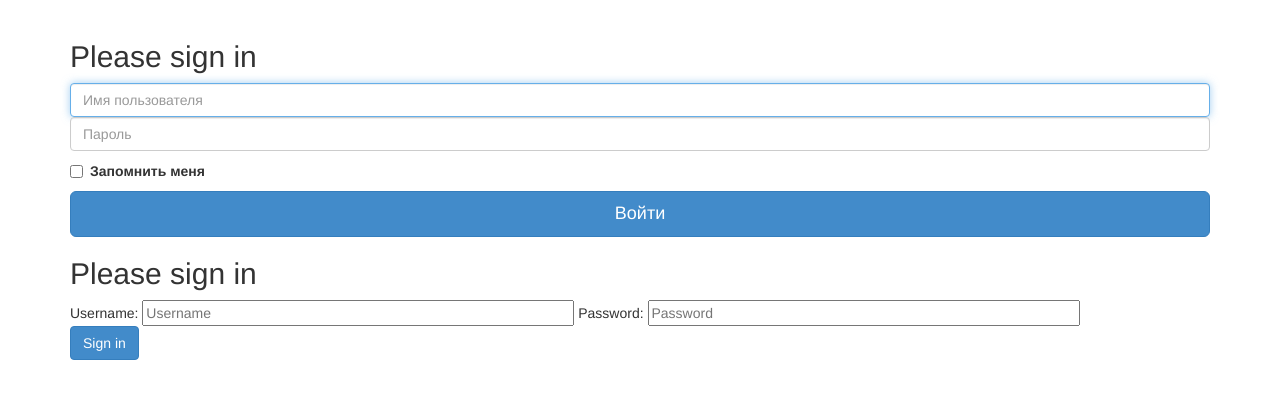
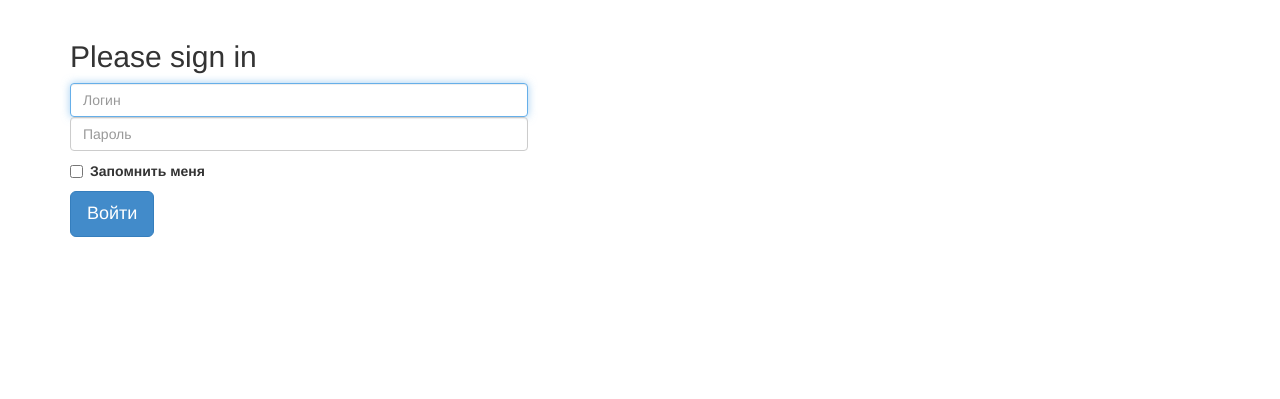
Before and after one commit to redlolgeerf/draftwatcher, a Django app: page /login/ in a window 1280 px wide. Shown: the part 52-451 px from the top of the page. Run offline with Django 3.2, Linux system fonts and the light colour scheme; some libraries are stand-ins or nearby versions.

Commit message:
login design

```diff
--- a/templates/watcher/base.html
+++ b/templates/watcher/base.html
@@ -51,10 +51,10 @@
           <form class="navbar-form navbar-right" role="form" id="login_form" method="post" action="/login/">
             {% csrf_token %}
             <div class="form-group">
-              <input type="text" placeholder="Логин" class="form-control">
+              <input type="text" placeholder="Логин" class="form-control" name="username">
             </div>
             <div class="form-group">
-              <input type="password" placeholder="Пароль" class="form-control">
+              <input type="password" placeholder="Пароль" class="form-control" name="password">
             </div>
             <button type="submit" class="btn btn-success">Войти</button>
             <a href='/register/' class="btn btn-success">Зарегистрироваться</a>
@@ -64,7 +64,9 @@
       </div>
     </div>
 
-        {% block body_block %}{% endblock %}
+    <div class="container">
+    {% block body_block %}{% endblock %}
+    </div>
 
 
     <!-- Bootstrap core JavaScript
--- a/templates/watcher/login.html
+++ b/templates/watcher/login.html
@@ -1,9 +1,6 @@
 {% extends 'watcher/base.html' %}
 
 {% block body_block %}
-
-<div class="container">
-    {% csrf_token %}
 
     {% if bad_details %}
     <p><strong>Your username and/or password were incorrect!</strong></p>
@@ -11,28 +8,19 @@
     <p><strong>Your watcher account is currently disabled; we can't log you in!</strong></p>
     {% endif %}
 
-    <form class="form-signin span4" id="login_form" method="post" action="/login/" role="form">
+    <form id="login_form" method="post" action="/login/" role="form">
+    {% csrf_token %}
       <h2 class="form-signin-heading">Please sign in</h2>
-      <input type="text" class="form-control" placeholder="Имя пользователя" required autofocus>
-      <input type="password" class="form-control" placeholder="Пароль" required>
+    <div class="row">
+      <div class="col-xs-5">
+      <input type="text" class="form-control" placeholder="Логин" name="username" required autofocus>
+      <input type="password" class="form-control" placeholder="Пароль" name="password" required>
       <label class="checkbox">
         <input type="checkbox" value="remember-me"> Запомнить меня
       </label>
-      <button class="btn btn-lg btn-primary btn-block" type="submit">Войти</button>
-    </form>
-</div> <!-- /container -->
-
-    <div class="container">
-    <form class="form-signin span4" id="login_form" method="post" action="/login/">
-        <h2 class="form-signin-heading">Please sign in</h2>
-
-        Username: <input type="text" class="input-block-level" placeholder="Username" name="username" value="" size="50" />
-        Password: <input type="password" class="input-block-level" placeholder="Password" name="password" value="" size="50" />
-        <br />
-
-        <button class="btn btn-primary" type="submit">Sign in</button>
+      <button class="btn btn-lg btn-primary" type="submit">Войти</button>
+      </div>
+    </div>
     </form>
 
-    </div>
-    <!--container -->
 {% endblock %}
```
